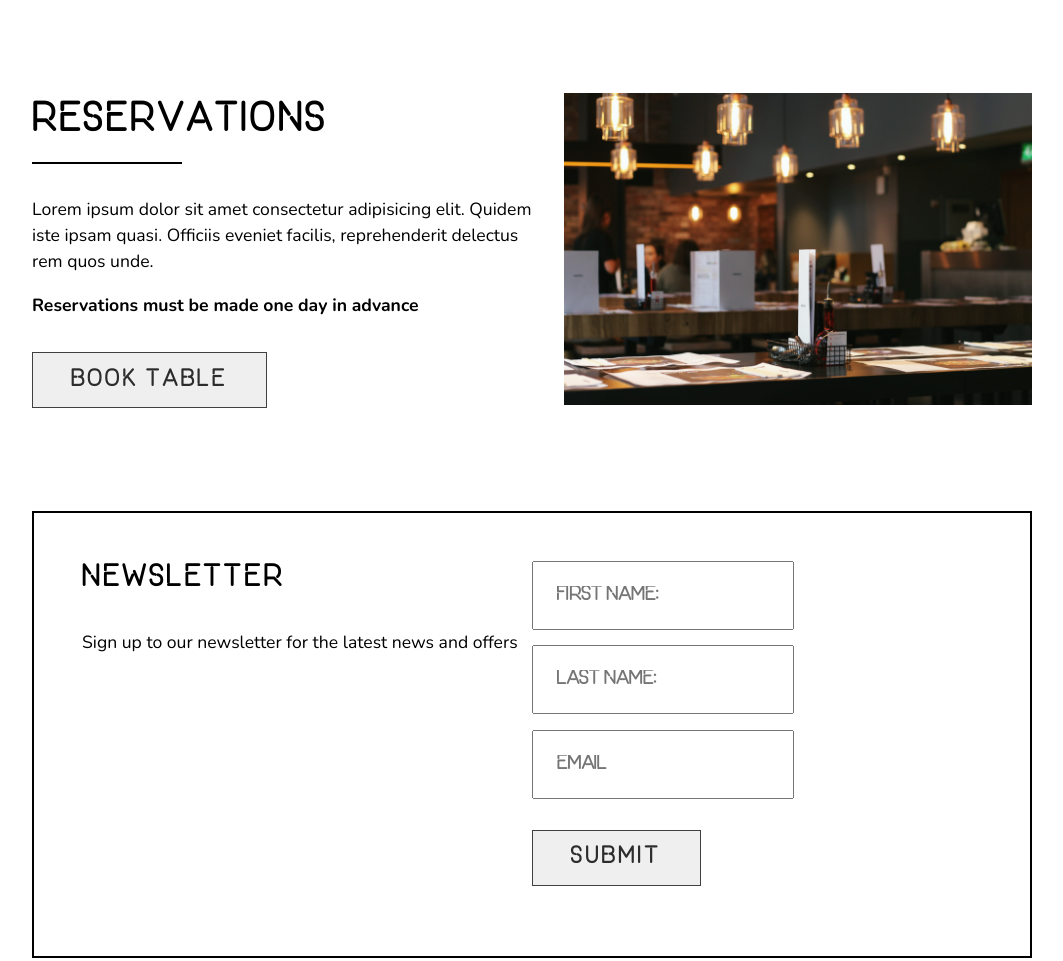
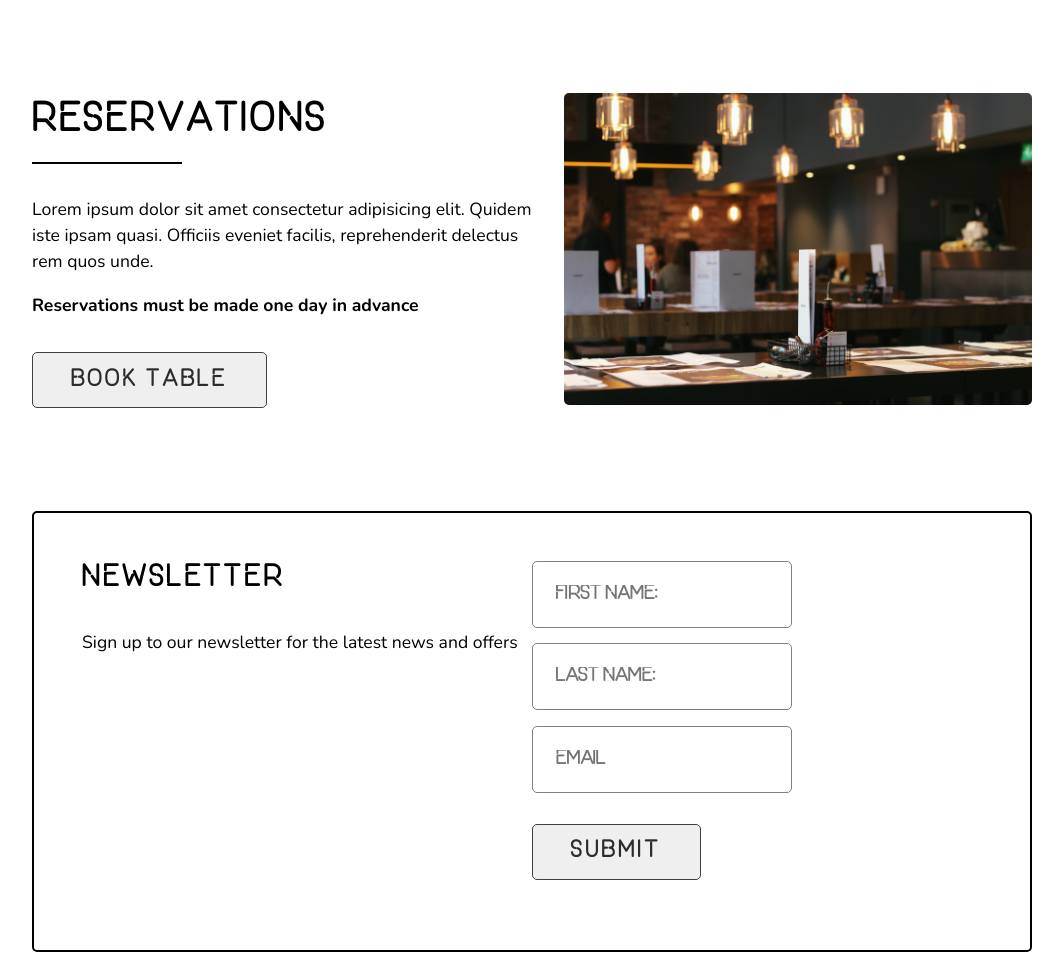
Before and after one commit to EmilEndresen/Restaurant, a plain HTML site: page index.html in a window 1280 px wide. Shown: the part 1596-2557 px from the top of the page, without its empty margins (108-1171 px from the left). Drawn offline with nearby package versions, Linux system fonts and the light colour scheme.

Commit message:
more fixes

```diff
--- a/css/book.css
+++ b/css/book.css
@@ -317,6 +317,8 @@
    font-size: 1.2rem;
    text-align: center;
    max-width: 100%;
+   border: 1px solid grey;
+   border-radius: 5px;
 }
 
 #time {
--- a/css/index.css
+++ b/css/index.css
@@ -34,6 +34,7 @@
    max-width: 100%;
    margin-top: 2em;
    object-fit: cover;
+   border-radius: 5px;
 }
 
 /* ===================
@@ -131,6 +132,8 @@
    margin-top: 0.7em;
    margin-bottom: 1em;
    border: 1px solid #404040;
+
+   border-radius: 5px;
    cursor: pointer;
    transition: 0.5s;
 }
@@ -386,6 +389,8 @@
 
 .newsletter {
    border: 2px solid #000;
+
+   border-radius: 5px;
    grid-column: 2 / span 1;
    padding: 3em 2em;
    margin-block: 5em;
@@ -411,6 +416,9 @@
    margin-bottom: 0.8em;
    font-size: 1.2rem;
    max-width: 100%;
+   border: 1px gray solid;
+
+   border-radius: 5px;
 }
 
 @media (min-width: 700px) {
```
